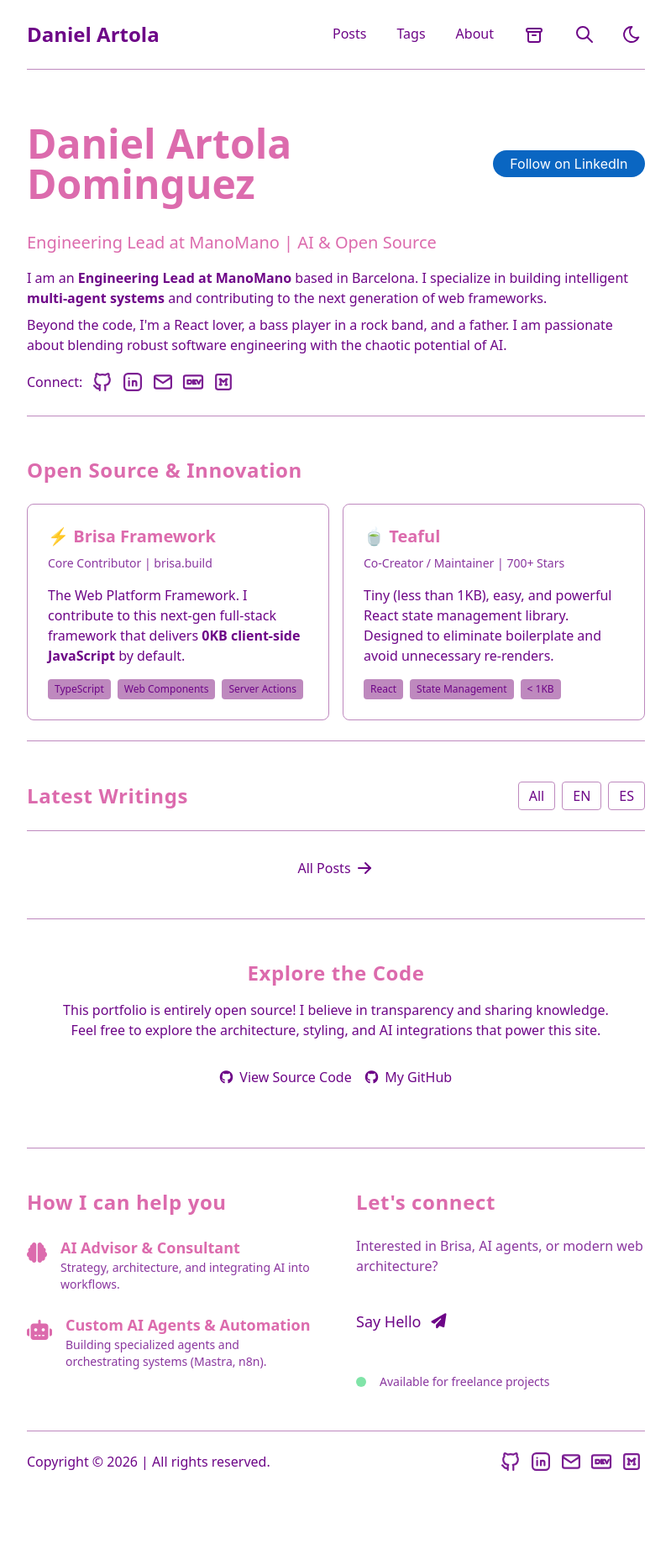
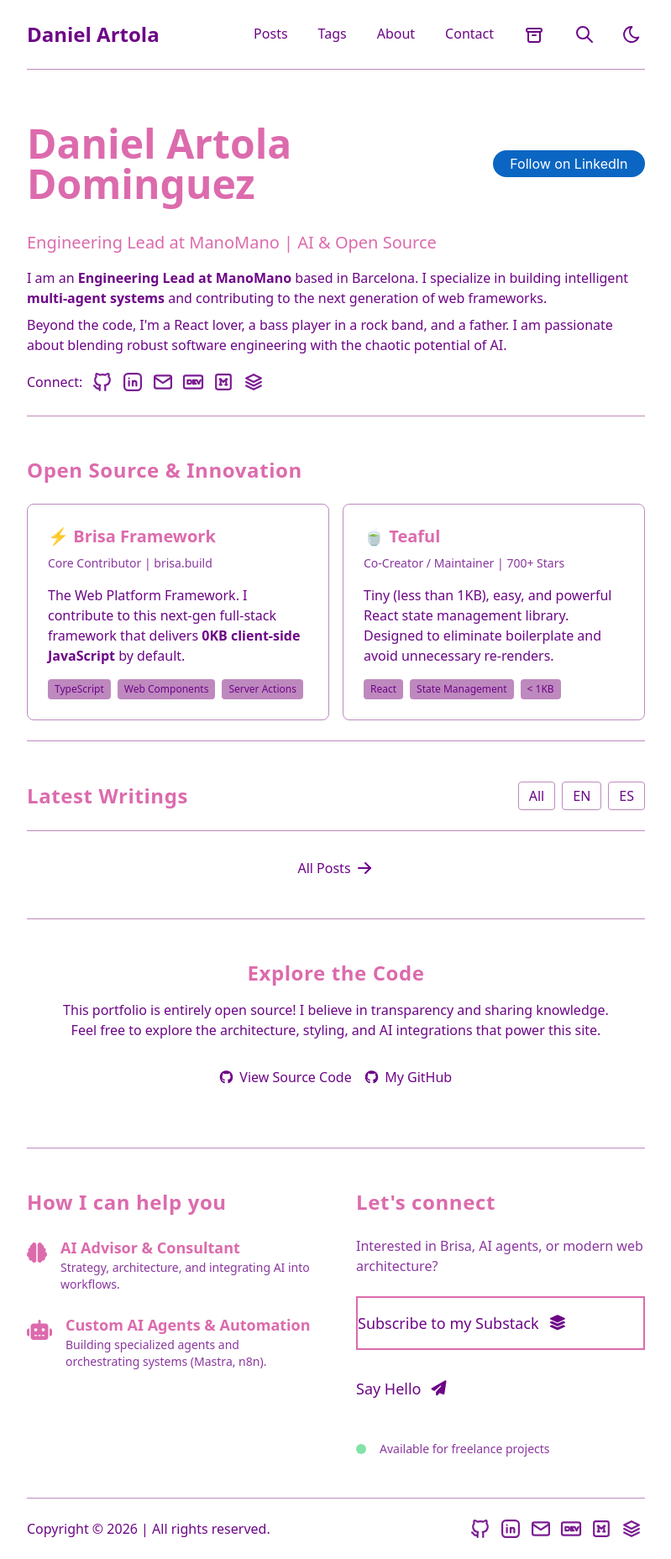
Before and after one commit to danielart/danielart.github.io, an Astro site: page / in a window 1280 px wide. Shown: the whole page at 84% size, without its empty margins (240-1039 px from the left). Before the commit the page ends 1777 px from the top, so only its background shows below. Built offline with nearby package versions, Linux system fonts and the light colour scheme; Astro itself is replaced by a stand-in of ours.

Commit message:
feat: Add Substack integration with a new icon and include a contact link in the header.

```diff
--- a/src/components/Header.astro
+++ b/src/components/Header.astro
@@ -86,6 +86,9 @@
             About
           </a>
         </li>
+        <li class="col-span-2">
+          <a href="/#contact">Contact</a>
+        </li>
         {
           SITE.showArchives && (
             <li class="col-span-2">
--- a/src/constants.ts
+++ b/src/constants.ts
@@ -9,6 +9,7 @@
 import IconPinterest from "@/assets/icons/IconPinterest.svg";
 import IconDevto from "@/assets/icons/IconDevto.svg";
 import IconMedium from "@/assets/icons/IconMedium.svg";
+import IconStack2 from "@/assets/icons/IconStack2.svg";
 import { SITE } from "@/config";
 
 interface Social {
@@ -48,6 +49,12 @@
     href: "https://medium.com/@danielart",
     linkTitle: `${SITE.title} on Medium`,
     icon: IconMedium,
+  },
+  {
+    name: "Substack",
+    href: "https://danielartola.substack.com/subscribe?params=%5Bobject%20Object%5D",
+    linkTitle: `${SITE.title} on Substack`,
+    icon: IconStack2,
   },
 ] as const;
 
--- a/src/pages/index.astro
+++ b/src/pages/index.astro
@@ -269,12 +269,21 @@
           <p class="mb-6 opacity-80">
             Interested in Brisa, AI agents, or modern web architecture?
           </p>
-          <LinkButton
-            href="mailto:danielartoladominguez@gmail.com"
-            class="w-full py-4 text-center text-lg"
-          >
-            Say Hello <i class="fas fa-paper-plane ml-2"></i>
-          </LinkButton>
+          <div class="mb-6 flex flex-col gap-4">
+            <LinkButton
+              href="https://danielartola.substack.com/subscribe?params=%5Bobject%20Object%5D"
+              target="_blank"
+              class="w-full py-4 text-center text-lg border-2 border-accent hover:bg-accent/10"
+            >
+              Subscribe to my Substack <i class="fas fa-layer-group ml-2"></i>
+            </LinkButton>
+            <LinkButton
+              href="mailto:danielartoladominguez@gmail.com"
+              class="w-full py-4 text-center text-lg!"
+            >
+              Say Hello <i class="fas fa-paper-plane ml-2"></i>
+            </LinkButton>
+          </div>
           <div class="mt-8 flex items-center gap-4">
             <div class="h-3 w-3 animate-pulse rounded-full bg-green-500"></div>
             <span class="text-sm opacity-80"
```
Also changed, not shown: src/assets/icons/IconStack2.svg (added).
